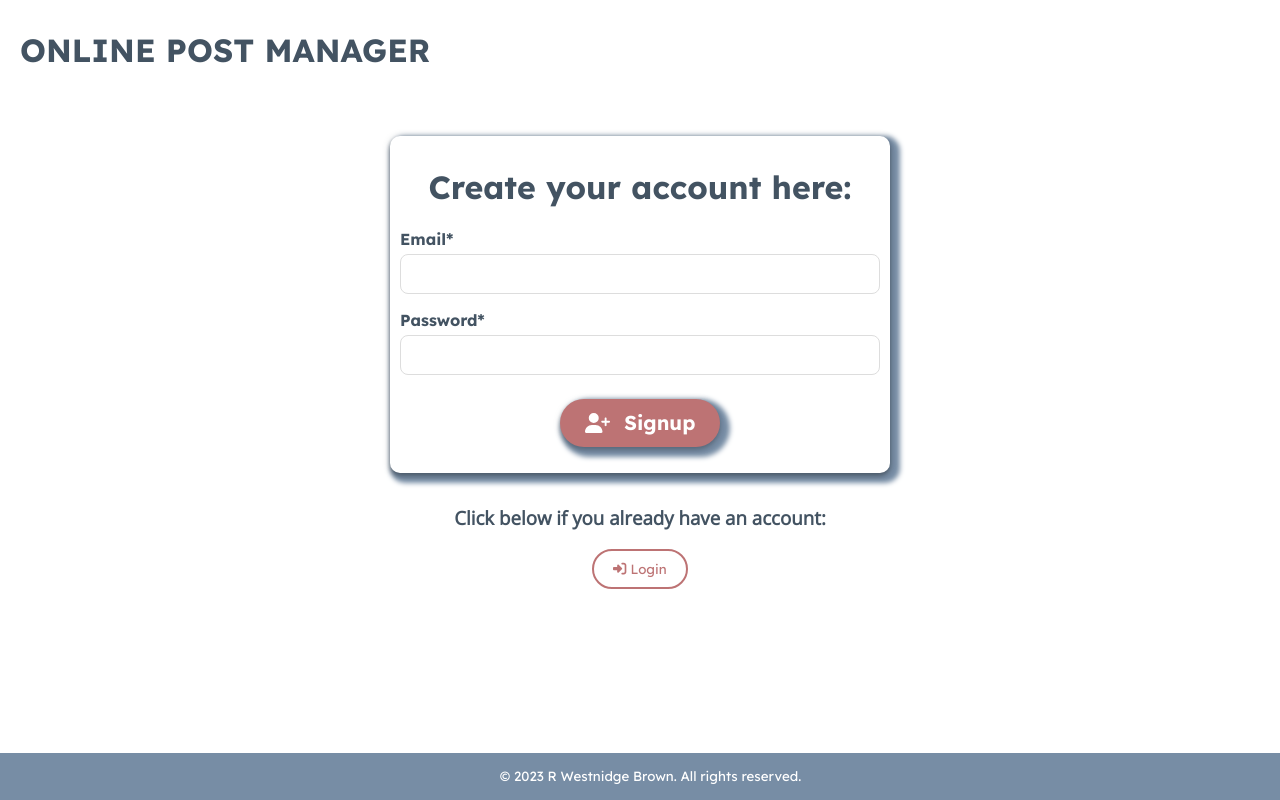
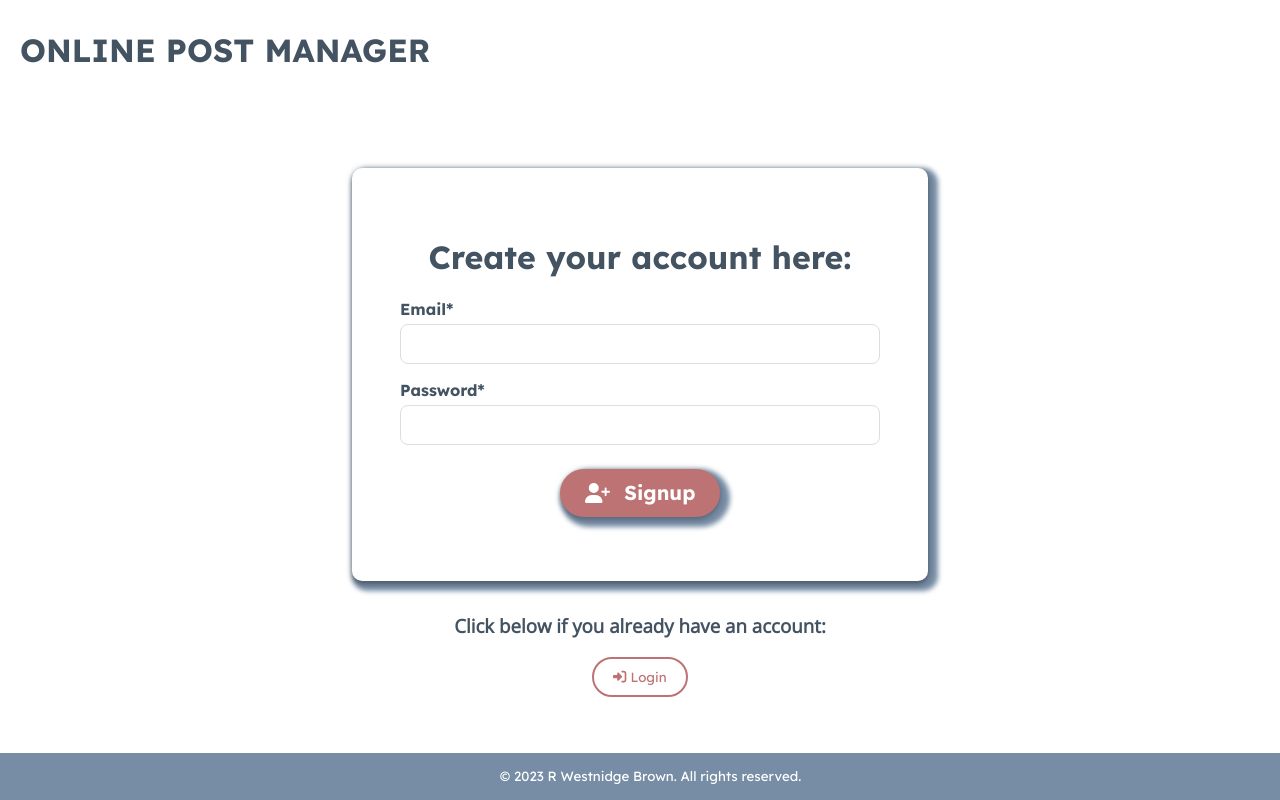
Before and after one commit to rhw-repo/mern-post-app, a React (Create React App) app in the folder frontend/: page /signup in a window 1280 px wide. Built offline with nearby package versions, Linux system fonts and the light colour scheme.

Commit message:
Resizes textarea Edit, and input GlobalFilter

```diff
--- a/frontend/src/components/GlobalFilter.js
+++ b/frontend/src/components/GlobalFilter.js
@@ -10,7 +10,7 @@ const SearchBox = styled.div`
     border: 1px solid #ddd;
     border-radius: 0.5rem;
     margin: 0.312rem auto;
-    padding: 0.625rem;
+    padding: 0 0.5rem;
     display: flex;
     align-items: center;
     justify-content: space-between;
--- a/frontend/src/index.css
+++ b/frontend/src/index.css
@@ -307,9 +307,8 @@ tr:hover {
  .read {
    background: #fff;
    border-radius: 0.625rem;
-   padding: 1.25rem;
+   padding: 2rem;
    position: relative;
-   margin: 1.3rem;
    box-shadow:
      0rem 0.125rem 0.25rem 0rem rgba(0, 0, 0, 0.2),
      0rem 0.25rem 0.3125rem 0rem rgba(0, 0, 0, 0.14),
@@ -490,10 +489,9 @@ tr:hover {
  form.signup,
  form.login {
    max-width: 30rem;
-   margin: 2rem auto 2rem auto;
+   margin: 4rem auto 2rem auto;
    padding: 3rem;
    background: #fff;
-   padding: 0.625rem;
    border-radius: 0.625rem;
    box-shadow:
      0rem 0.125rem 0.25rem 0rem rgba(0, 0, 0, 0.2),
--- a/frontend/src/pages/Edit.js
+++ b/frontend/src/pages/Edit.js
@@ -101,7 +101,7 @@ const Edit = ({ material }) => {
           <label htmlFor="body" className="document_form_headings">Edit Body:</label>
           <textarea
             id="body"
-            rows={10}
+            rows={8}
             value={body}
             onChange={(e) => setBody(e.target.value)}
             className={emptyFields.includes("body") ? "error" : ""}
```
